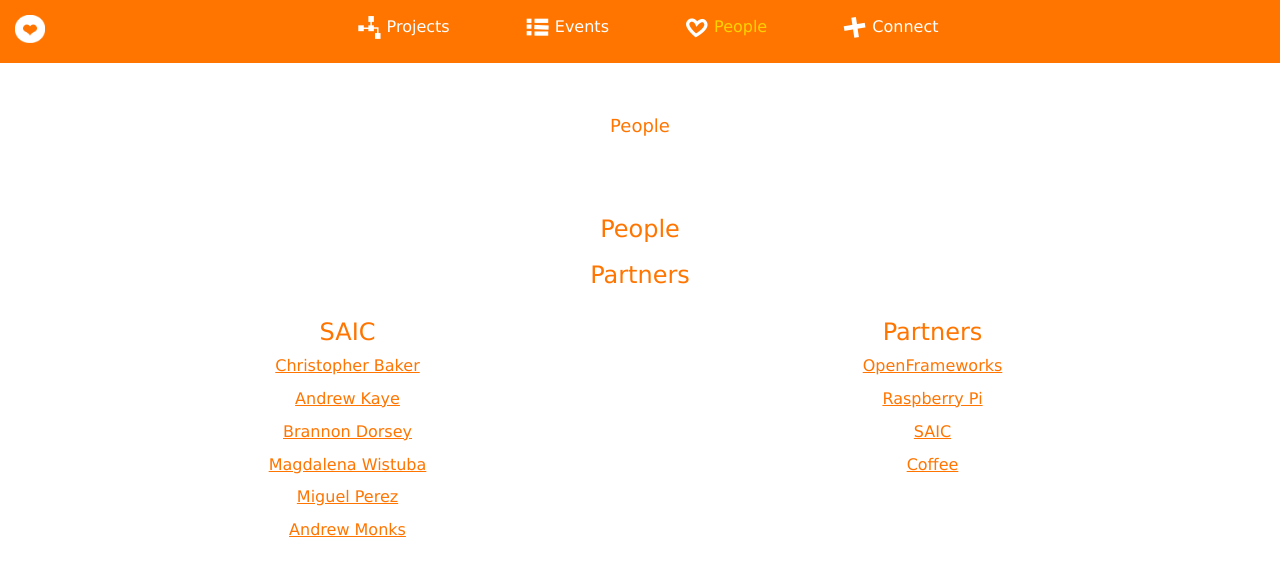
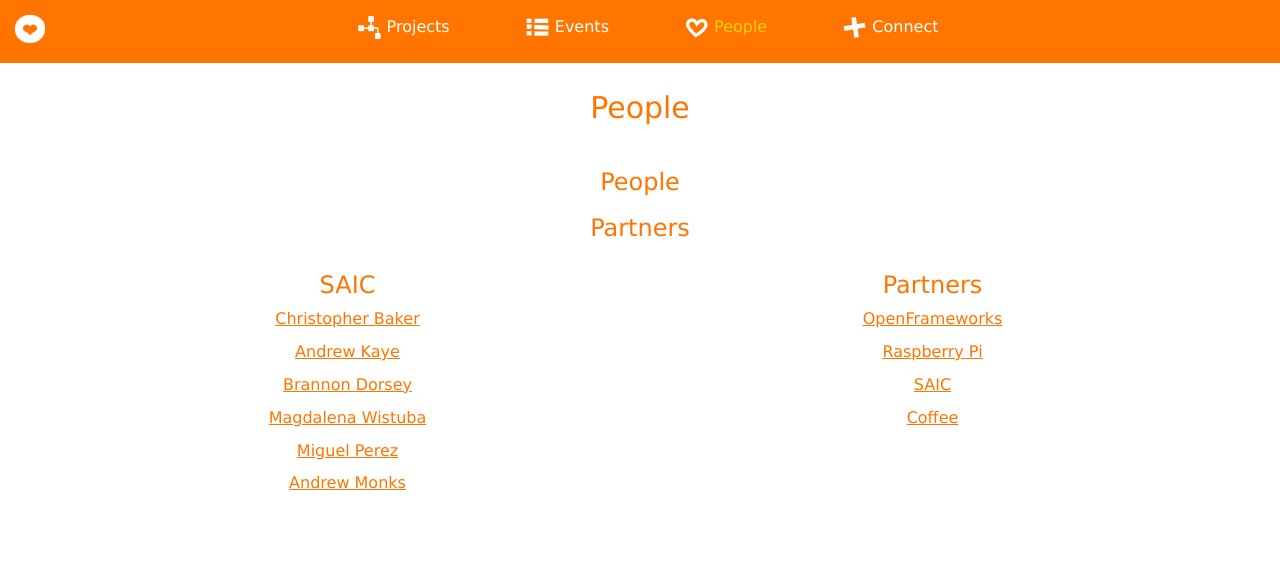
Before and after one commit to olab-io/olab-io.github.io, a Jekyll site: the page built from people.md, in a window 1280 px wide. Shown: the top 576 px of the page. Built offline with Jekyll 4.4.1, drawn with Linux system fonts in a browser that asks for light colours; nearby versions of some CDN libraries; Markdown is read by kramdown in place of the engine named in the settings.

Commit message:
Improved styling for projects posts and titles on pages.

```diff
--- a/_layouts/page.html
+++ b/_layouts/page.html
@@ -7,9 +7,9 @@
 <div class="container">
 
 	<div class="page-title">
-	  <h4 class="text-center">
+	  <h2 class="text-center">
 	  	{{ page.title }}
-	  </h4>
+	  </h2>
 	</div>
 
 		{{ content }}
--- a/_layouts/post.html
+++ b/_layouts/post.html
@@ -8,7 +8,7 @@
    {{ page.title }}
 </h1>
 
-<small>{{ page.date | date_to_string }} - {{ page.author }}{{ page.tags | array_to_sentence_string }}</small>
+<small>{{ page.date | date_to_string }} <!-- {{ page.author }}{{ page.tags | array_to_sentence_string }}--></small>
 
 {% if page.splash %}
   {% if page.splash contains 'http' %}
--- a/assets/css/connect.css
+++ b/assets/css/connect.css
@@ -29,8 +29,8 @@
 
 .page-title {
 	color: #FF7500;
-	padding-top: 50px;
-	padding-bottom: 50px;
+	padding-top: 15px;
+	padding-bottom: 15px;
 }
 
 .row .img{
--- a/assets/css/general.css
+++ b/assets/css/general.css
@@ -32,14 +32,22 @@
 /* Page */
 
 .page-title {
-	padding-top: 50px;
-	padding-bottom: 50px;
+	padding-top: 15px;
+	padding-bottom: 15px;
 }
 
 /* Project Posts */
+.post-content {
+	padding: 45px 0px;
+}
+
 .post-content img {
 	width: 80%;
 	margin: auto;
+}
+
+.project-title {
+	padding: 10px 0px 20px 0px;
 }
 
 /* Resource Page */
```
Also changed, not shown: projects.html (+4 -4 lines).
